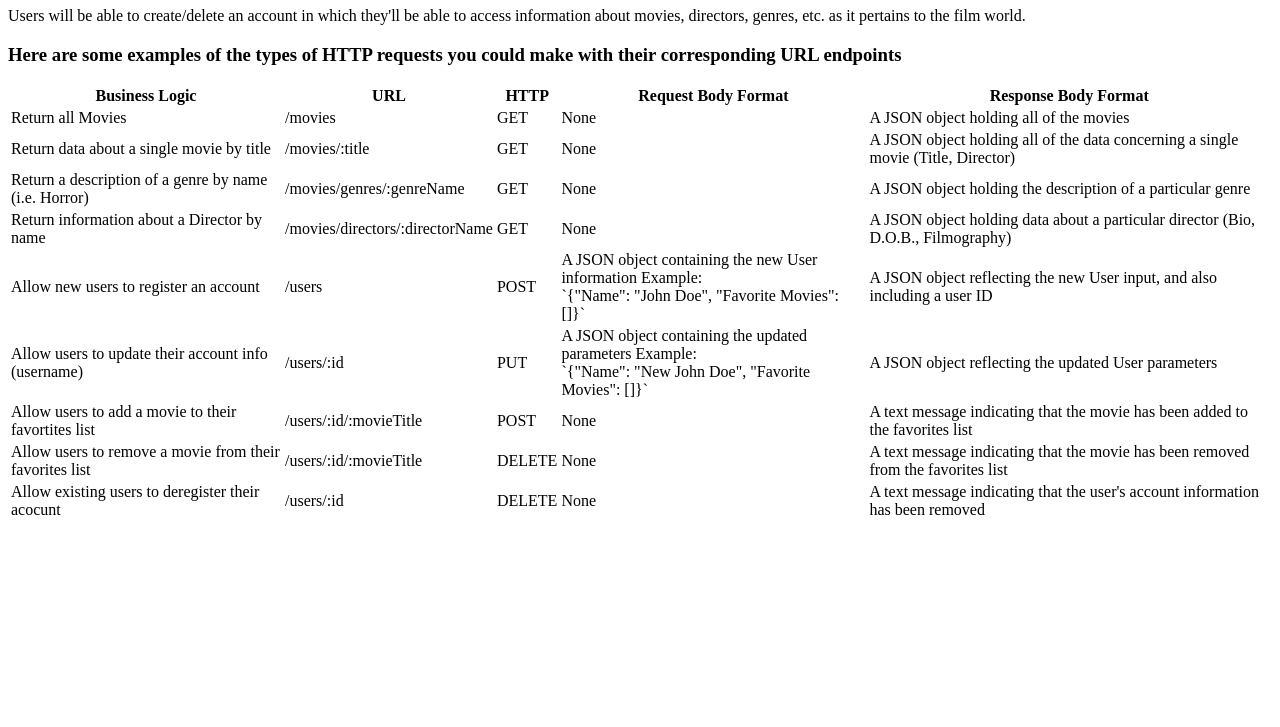
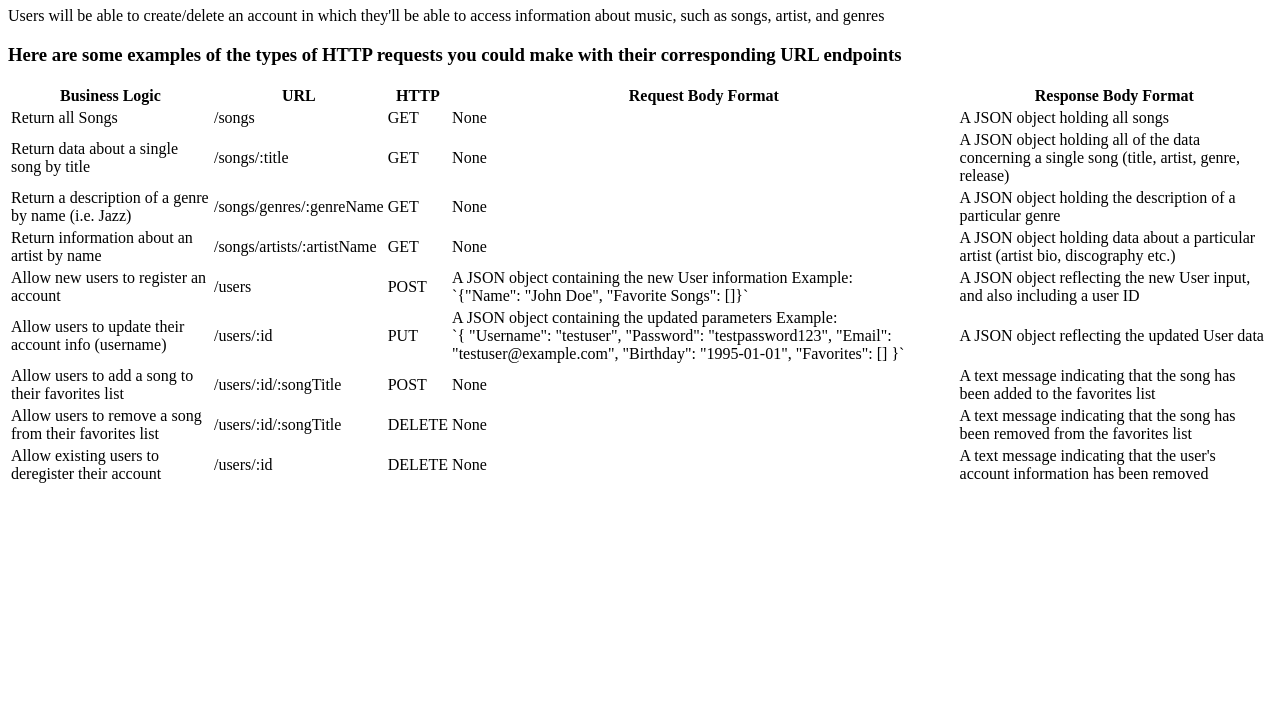
Before and after one commit to tomkdev17/Harmonix, a website: page public/documentation.html in a window 1280 px wide. Shown: the part 73-800 px from the top of the page. Drawn offline with Linux system fonts and the light colour scheme.

Commit message:
Added example db collections, updated Documentation.html

```diff
--- /dev/null
+++ b/CFdbCollections_Users.json
@@ -0,0 +1,4 @@
+{"_id":{"$oid":"657ceb63c50c0d3cf55aa6e9"},"Username":"user2","Password":"securepass456","Email":"user2@example.com","Birthday":{"$date":"1985-09-22T00:00:00Z"},"Favorites":[{"$oid":"657bb195b2bf3a1ab14e836b"},{"$oid":"657becffde622956d08ad2f8"},{"$oid":"657bb2e0b2bf3a1ab14e836c"}]}
+{"_id":{"$oid":"657ceb63c50c0d3cf55aa6ea"},"Username":"user3","Password":"letmein789","Email":"user3@example.com","Birthday":{"$date":"1998-12-10T00:00:00Z"},"Favorites":[{"$oid":"657bfd3cde622956d08ad2fc"},{"$oid":"657becffde622956d08ad2f8"},{"$oid":"657bb96bb2bf3a1ab14e836d"}]}
+{"_id":{"$oid":"657ceb63c50c0d3cf55aa6eb"},"Username":"user4","Password":"myp@ssword","Email":"user4@example.com","Birthday":{"$date":"1980-03-25T00:00:00Z"},"Favorites":[{"$oid":"657bf9d3de622956d08ad2fa"},{"$oid":"657bfad4de622956d08ad2fb"},{"$oid":"657bf5abde622956d08ad2f9"}]}
+{"_id":{"$oid":"657ceb63c50c0d3cf55aa6ec"},"Username":"user5","Password":"secret123","Email":"user5@example.com","Birthday":{"$date":"1995-07-08T00:00:00Z"},"Favorites":[{"$oid":"657becffde622956d08ad2f8"},{"$oid":"657bb96bb2bf3a1ab14e836d"},{"$oid":"657c009bde622956d08ad2fd"}]}
--- a/public/documentation.html
+++ b/public/documentation.html
@@ -3,12 +3,12 @@
     <head>
         <meta charset = "UTF-8">
         <meta name="viewport" content="width=device-width, initial-scale=1.0">
-        <title>FlixTrix Documentation</title>
+        <title>Harmonicks Documentation</title>
     </head>
     <body>
-        <h1>The name of this API is FlixTrix.</h1>
+        <h1>The name of this API is Harmonicks.</h1>
 
-        <p>Users will be able to create/delete an account in which they'll be able to access information about movies, directors, genres, etc. as it pertains to the film world. </p>
+        <p>Users will be able to create/delete an account in which they'll be able to access information about music, such as songs, artist, and genres </p>
 
         <h3>Here are some examples of the types of HTTP requests you could make with their corresponding URL endpoints</h3>
 
@@ -21,63 +21,69 @@
                 <th>Response Body Format</th>
             </tr>
             <tr>
-                <td>Return all Movies</td>
-                    <td>/movies</td>
+                <td>Return all Songs</td>
+                    <td>/songs</td>
                     <td>GET</td>
                     <td>None</td>
-                    <td>A JSON object holding all of the movies</td>
+                    <td>A JSON object holding all songs</td>
             </tr>
             <tr>
-                <td>Return data about a single movie by title</td>
-                    <td>/movies/:title</td>
+                <td>Return data about a single song by title</td>
+                    <td>/songs/:title</td>
                     <td>GET</td>
                     <td>None</td>
-                    <td>A JSON object holding all of the data concerning a single movie (Title, Director)</td>
+                    <td>A JSON object holding all of the data concerning a single song (title, artist, genre, release)</td>
             </tr>
             <tr>
-                <td>Return a description of a genre by name (i.e. Horror)</td>
-                    <td>/movies/genres/:genreName</td>
+                <td>Return a description of a genre by name (i.e. Jazz)</td>
+                    <td>/songs/genres/:genreName</td>
                     <td>GET</td>
                     <td>None</td>
                     <td>A JSON object holding the description of a particular genre</td>
             </tr>
             <tr>
-                <td>Return information about a Director by name</td>
-                    <td>/movies/directors/:directorName</td>
+                <td>Return information about an artist by name</td>
+                    <td>/songs/artists/:artistName</td>
                     <td>GET</td>
                     <td>None</td>
-                    <td>A JSON object holding data about a particular director (Bio, D.O.B., Filmography)</td>
+                    <td>A JSON object holding data about a particular artist (artist bio, discography etc.)</td>
             </tr>
             <tr>
                 <td>Allow new users to register an account</td>
                     <td>/users</td>
                     <td>POST</td>
-                    <td>A JSON object containing the new User information Example: <br> `{"Name": "John Doe", "Favorite Movies": []}`</td>
+                    <td>A JSON object containing the new User information Example: <br> `{"Name": "John Doe", "Favorite Songs": []}`</td>
                     <td>A JSON object reflecting the new User input, and also including a user ID</td>
             </tr>
             <tr>
                 <td>Allow users to update their account info (username)</td>
                     <td>/users/:id</td>
                     <td>PUT</td>
-                    <td>A JSON object containing the updated parameters Example: <br> `{"Name": "New John Doe", "Favorite Movies": []}`</td>
-                    <td>A JSON object reflecting the updated User parameters </td>
+                    <td>A JSON object containing the updated parameters Example: <br> `{
+                        "Username": "testuser",
+                        "Password": "testpassword123",
+                        "Email": "testuser@example.com",
+                        "Birthday": "1995-01-01",
+                        "Favorites": []
+                      }`</td>
+                    <td>A JSON object reflecting the updated User data </td>
             </tr>
             <tr>
-                <td>Allow users to add a movie to their favortites list</td>
-                    <td>/users/:id/:movieTitle</td>
+                <td>Allow users to add a song to their favorites list</td>
+                    <td>/users/:id/:songTitle</td>
                     <td>POST</td>
                     <td>None</td>
-                    <td>A text message indicating that the movie has been added to the favorites list</td>
+                    <td>A text message indicating that the song has been added to the favorites list</td>
             </tr>
             <tr>
-                <td>Allow users to remove a movie from their favorites list</td>
-                    <td>/users/:id/:movieTitle</td>
+                <td>Allow users to remove a song from their favorites list</td>
+                    <td>/users/:id/:songTitle</td>
                     <td>DELETE</td>
                     <td>None</td>
-                    <td>A text message indicating that the movie has been removed from the favorites list</td>
+                    <td>A text message indicating that the song has been removed from the favorites list</td>
             </tr>
             <tr>
-                <td>Allow existing users to deregister their acocunt</td>
+                <td>Allow existing users to deregister their account</td>
                     <td>/users/:id</td>
                     <td>DELETE</td>
                     <td>None</td>
```
Also changed, not shown: CFdbCollections_Songs.json (added, +10 -0 lines).
